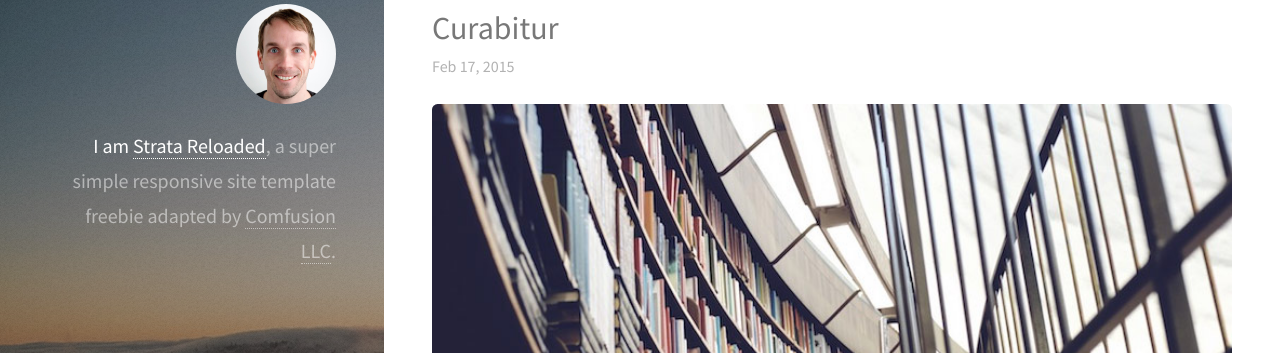
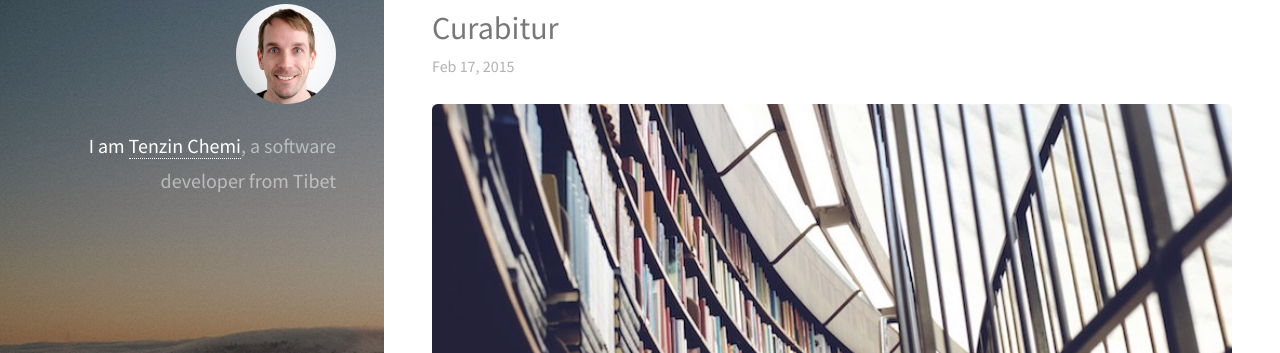
Before and after one commit to imechemi/deactivate-imechemi.github.io, a Jekyll site: the page built from index.html, in a window 1280 px wide. Shown: the part 92-445 px from the top of the page. Built offline with Jekyll 4.4.1, drawn with Linux system fonts in a browser that asks for light colours; nearby versions of some CDN libraries.

Commit message:
Update name

```diff
--- a/_layouts/default.html
+++ b/_layouts/default.html
@@ -26,9 +26,7 @@
 	<body id="top">
     <header id="header">
       <a href="{{ site.url }}" class="image avatar"><img class="editable" src="/images/avatar.jpg" alt="{{ site.author.name }}"></a>
-      <h1 class="editable"><strong>I am <a href="/">Strata Reloaded</a></strong>, a super simple<br>
-      responsive site template freebie<br>
-      adapted by <a href="http://comfusionllc.com">Comfusion LLC</a>.</h1>
+      <h1 class="editable"><strong>I am <a href="/">Tenzin Chemi</a></strong>, a software developer from Tibet<br></h1>
     </header>
 
     {{ content }}
```
